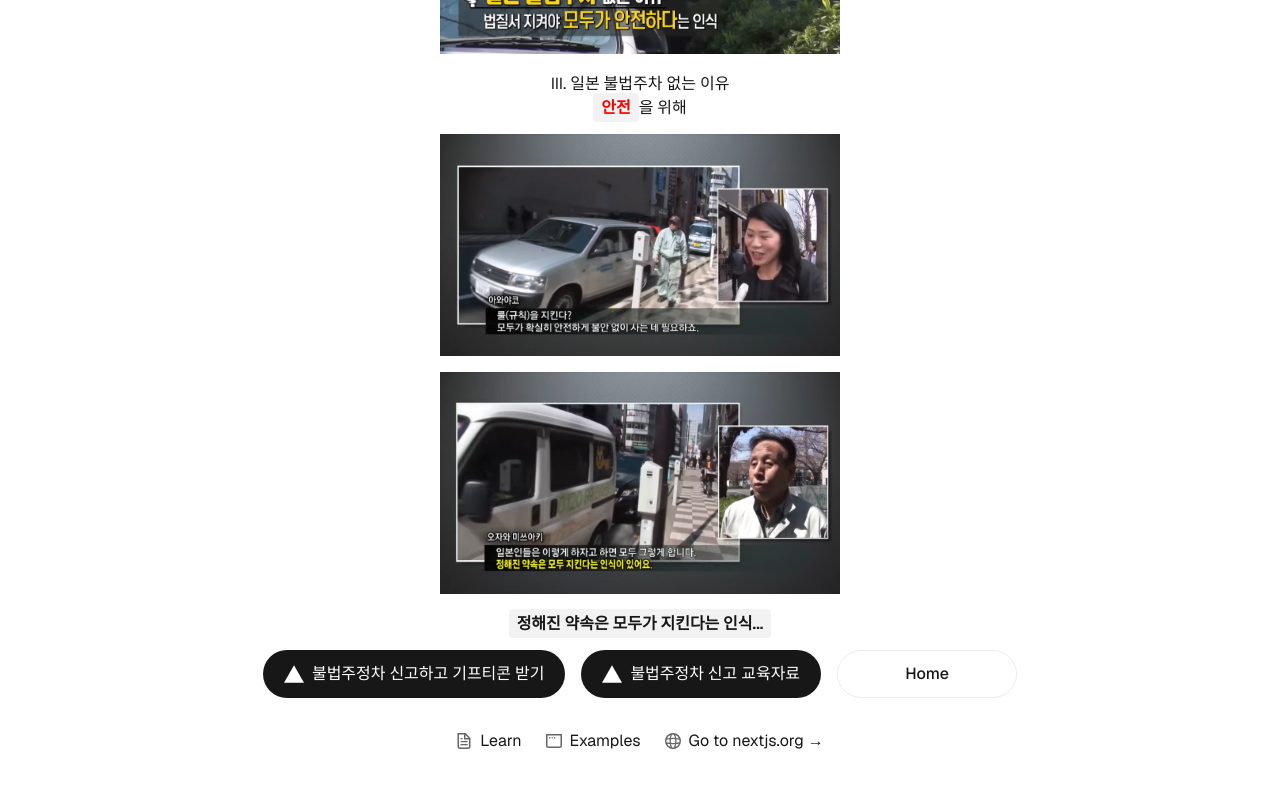
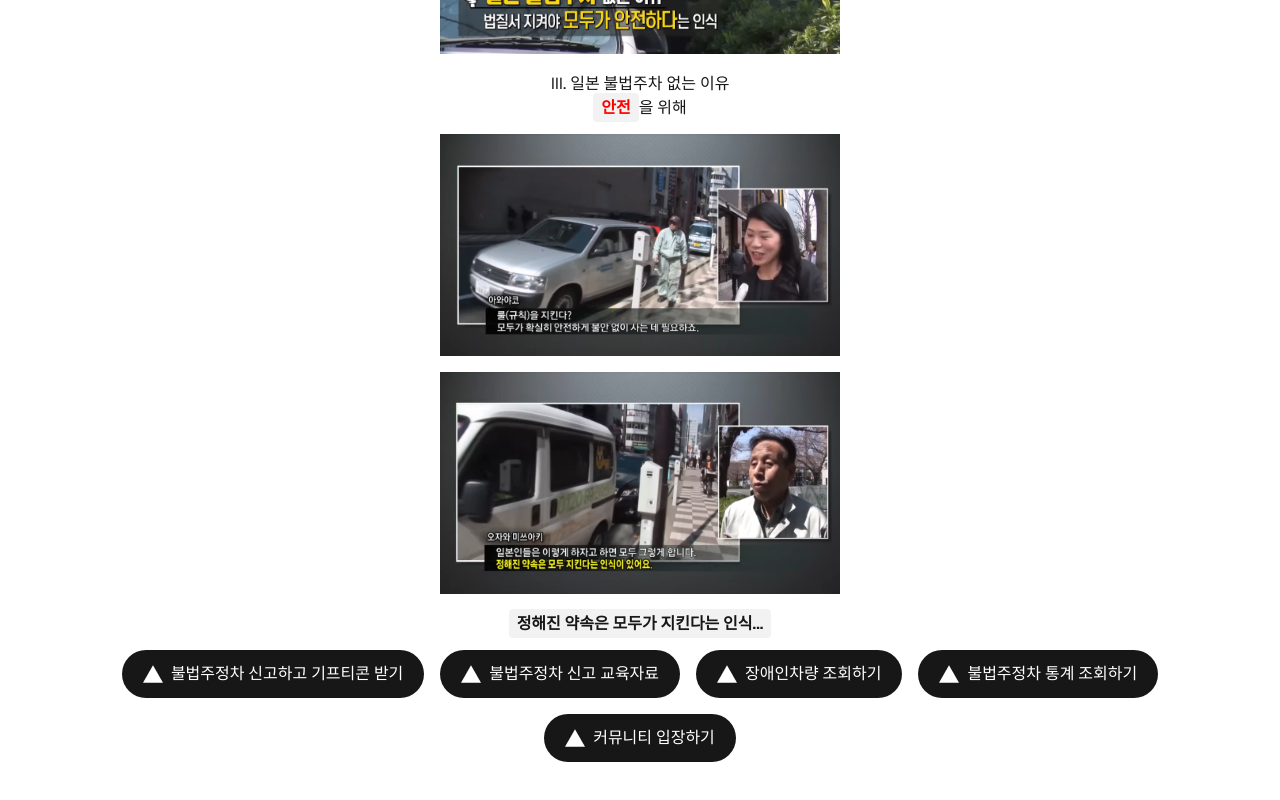
Before and after one commit to JeaminRhee/parking-hunter, a Next.js app: page / in a window 1280 px wide. Shown: the part 2364-3164 px from the top of the page. Built offline with nearby package versions, Linux system fonts and the light colour scheme.

Commit message:
바로가기 icon href 수정

```diff
--- a/src/app/page.js
+++ b/src/app/page.js
@@ -202,12 +202,24 @@ export default function Home() {
             <Image className={styles.logo} src="/vercel.svg" alt="Vercel logomark" width={20} height={20} />
             불법주정차 신고 교육자료
           </a>
-          <a href="/" rel="noopener noreferrer" className={styles.secondary}>
+          <a className={styles.primary} href="/impaired" rel="noopener noreferrer">
+            <Image className={styles.logo} src="/vercel.svg" alt="Vercel logomark" width={20} height={20} />
+            장애인차량 조회하기
+          </a>
+          <a className={styles.primary} href="/statistics" rel="noopener noreferrer">
+            <Image className={styles.logo} src="/vercel.svg" alt="Vercel logomark" width={20} height={20} />
+            불법주정차 통계 조회하기
+          </a>
+          <a className={styles.primary} href="https://open.kakao.com/o/g0yUseOg" target='_blank' rel="noopener noreferrer">
+            <Image className={styles.logo} src="/vercel.svg" alt="Vercel logomark" width={20} height={20} />
+            커뮤니티 입장하기
+          </a>
+          {/* <a href="/" rel="noopener noreferrer" className={styles.secondary}>
             Home
-          </a>
+          </a> */}
         </div>
       </main>
-      <footer className={styles.footer}>
+      {/*<footer className={styles.footer}>
         <a href="/" target="_blank" rel="noopener noreferrer">
           <Image aria-hidden src="/file.svg" alt="File icon" width={16} height={16} />
           Learn
@@ -220,7 +232,7 @@ export default function Home() {
           <Image aria-hidden src="/globe.svg" alt="Globe icon" width={16} height={16} />
           Go to nextjs.org →
         </a>
-      </footer>
+      </footer>*/}
     </div>
   );
 }
```
